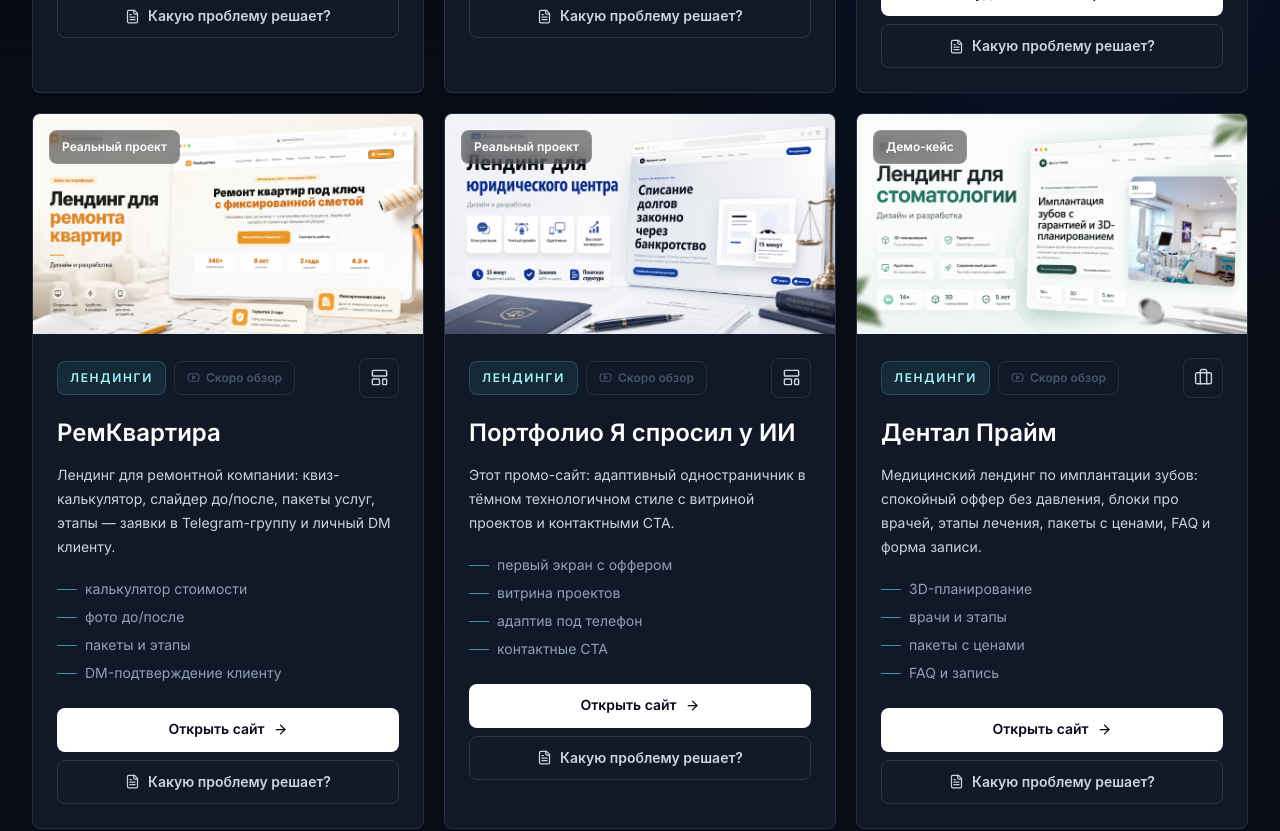
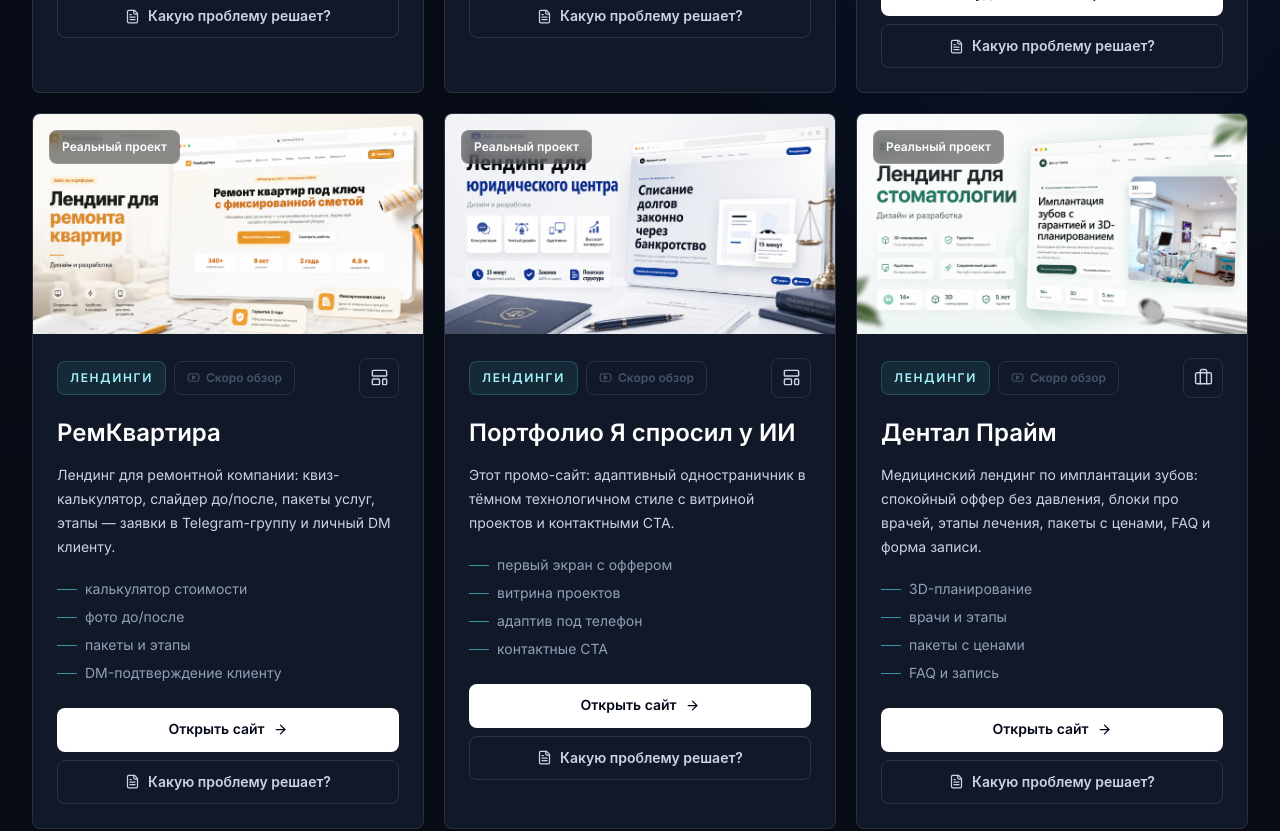
Before and after one commit to yasprosil-ai/portfolio-site, a Next.js app: page /projects in a window 1280 px wide. Shown: the part 1220-2051 px from the top of the page. Built offline with nearby package versions, Linux system fonts and the light colour scheme.

Commit message:
fix: mark landing cases as real projects

```diff
--- a/data/projects.js
+++ b/data/projects.js
@@ -239,7 +239,7 @@ export const projects = [
     slug: "dental-implant-landing",
     title: "Дентал Прайм",
     category: "Лендинги",
-    status: "Демо-кейс",
+    status: "Реальный проект",
     description:
       "Медицинский лендинг по имплантации зубов: спокойный оффер без давления, блоки про врачей, этапы лечения, пакеты с ценами, FAQ и форма записи.",
     features: ["3D-планирование", "врачи и этапы", "пакеты с ценами", "FAQ и запись"],
@@ -280,7 +280,7 @@ export const projects = [
     slug: "legal-services-landing",
     title: "Правовой центр",
     category: "Лендинги",
-    status: "Демо-кейс",
+    status: "Реальный проект",
     description:
       "Юридический лендинг по банкротству физических лиц: спокойный оффер, разбор долгов и рисков, этапы процедуры, кейсы клиентов и форма бесплатной консультации.",
     features: ["банкротство физлиц", "этапы процедуры", "кейсы и FAQ", "бесплатная консультация"],
```
